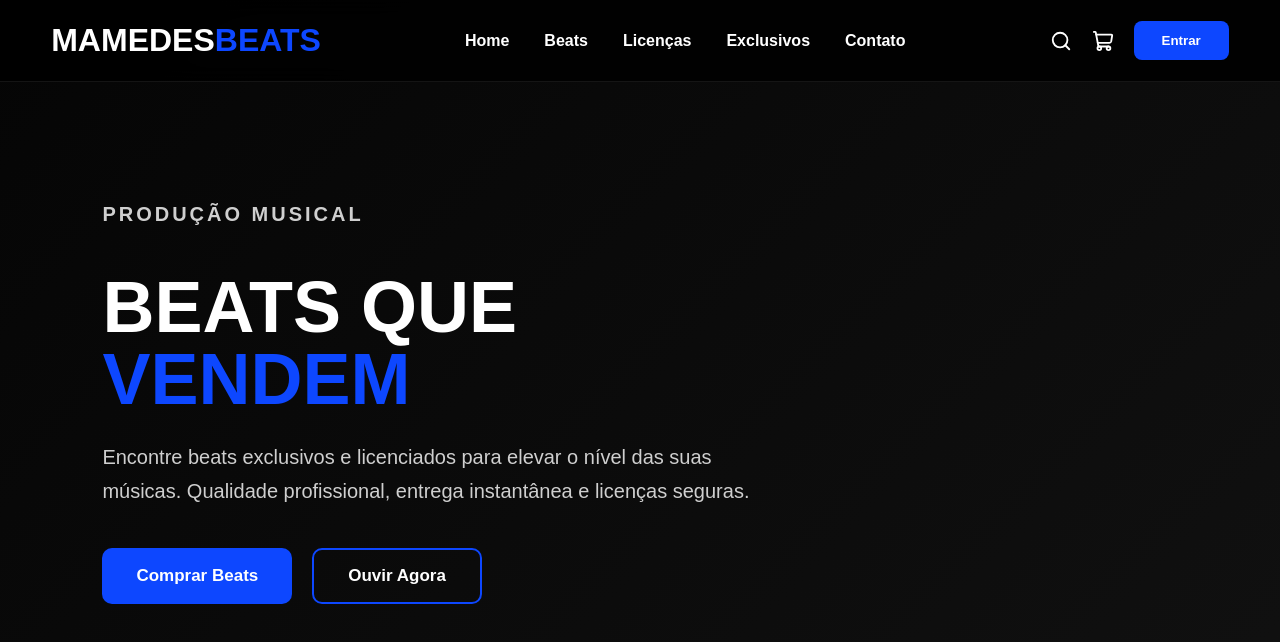
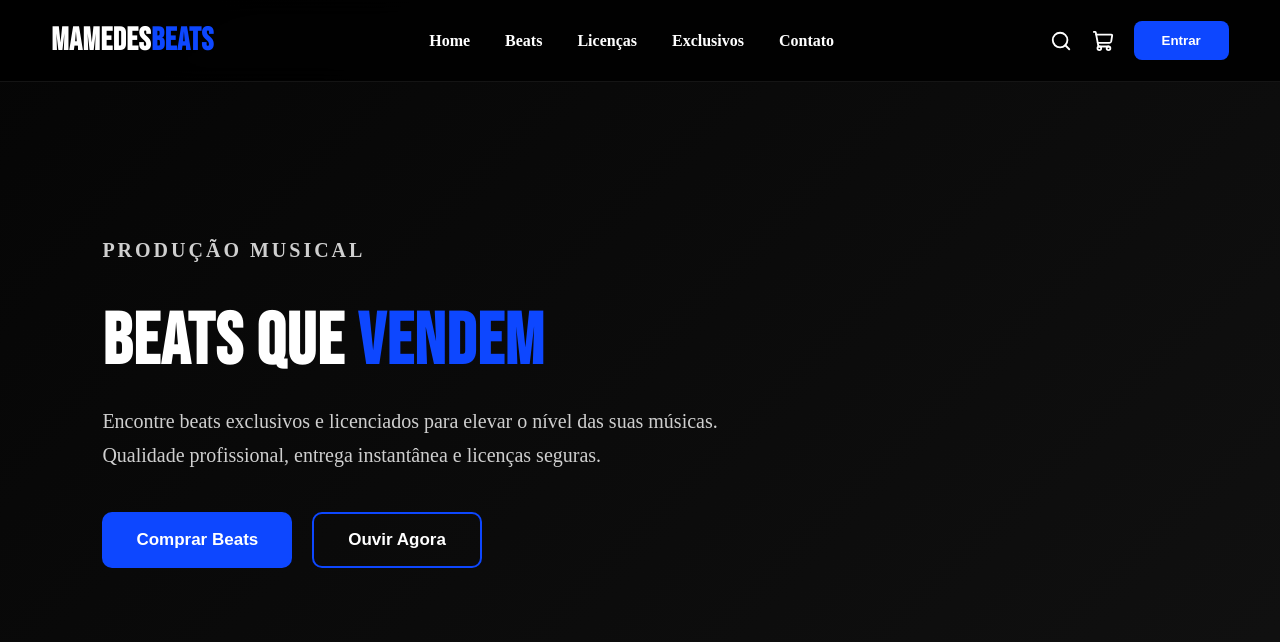
Before and after one commit to davidcaique1998-create/mamedes-beats, a Next.js app: page / in a window 1280 px wide. Shown: the top 642 px of the page. Built offline with nearby package versions, Linux system fonts and the light colour scheme.

Commit message:
trocar fonte do site

```diff
--- a/src/app/globals.css
+++ b/src/app/globals.css
@@ -1,3 +1,4 @@
+@import url('https://fonts.googleapis.com/css2?family=Bebas+Neue&family=Poppins:wght@300;400;500;600;700&display=swap');
 /* RESET */
 
 * {
@@ -13,7 +14,7 @@ html {
 body {
   background: #050505;
   color: #fff;
-  font-family: Arial, Helvetica, sans-serif;
+  font-family: 'Poppins'Arial, Helvetica, sans-serif;
 }
 
 /* CONTAINER */
@@ -199,7 +200,11 @@ nav a:hover {
     flex-direction: column;
   }
 
-  .loginButton {
-    display: none;
+  .loginButton {display: none;
   }
 }
+
+h1, h2, h3, .logo {
+  font-family: 'Bebas Neue', sans-serif;
+  letter-spacing: 0.02em;
+}
--- a/src/app/layout.js
+++ b/src/app/layout.js
@@ -1,27 +1,27 @@
-import { Geist, Geist_Mono } from "next/font/google";
+import { Bebas_Neue, Poppins } from "next/font/google";
 import "./globals.css";
 
-const geistSans = Geist({
-  variable: "--font-geist-sans",
+const bebasNeue = Bebas_Neue({
+  variable: "--font-heading",
   subsets: ["latin"],
+  weight: "400",
 });
 
-const geistMono = Geist_Mono({
-  variable: "--font-geist-mono",
+const poppins = Poppins({
+  variable: "--font-body",
   subsets: ["latin"],
+  weight: ["300", "400", "500", "600", "700"],
 });
 
 export const metadata = {
   title: "Mamedes Beats",
-  description: "Marketplace de Beats",
+  description: "Beats exclusivos e licenciados",
 };
 
 export default function RootLayout({ children }) {
   return (
     <html lang="pt-BR">
-      <body
-        className={`${geistSans.variable} ${geistMono.variable}`}
-      >
+      <body className={`${bebasNeue.variable} ${poppins.variable} antialiased`}>
         {children}
       </body>
     </html>
```
